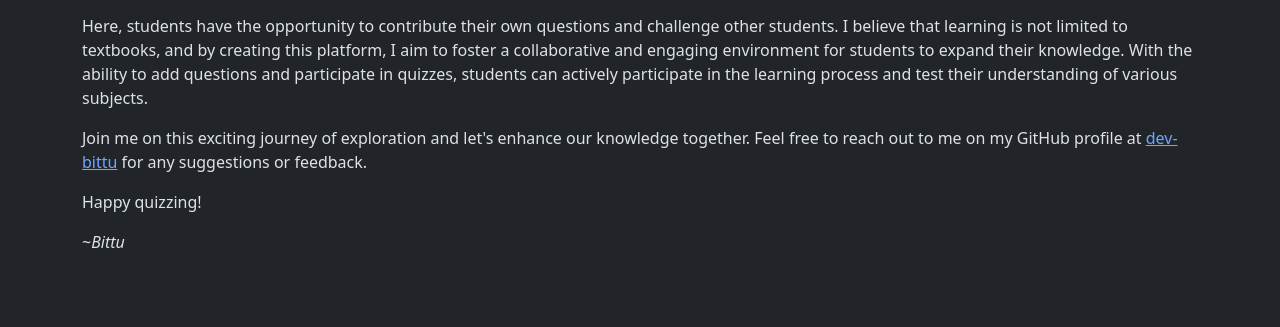
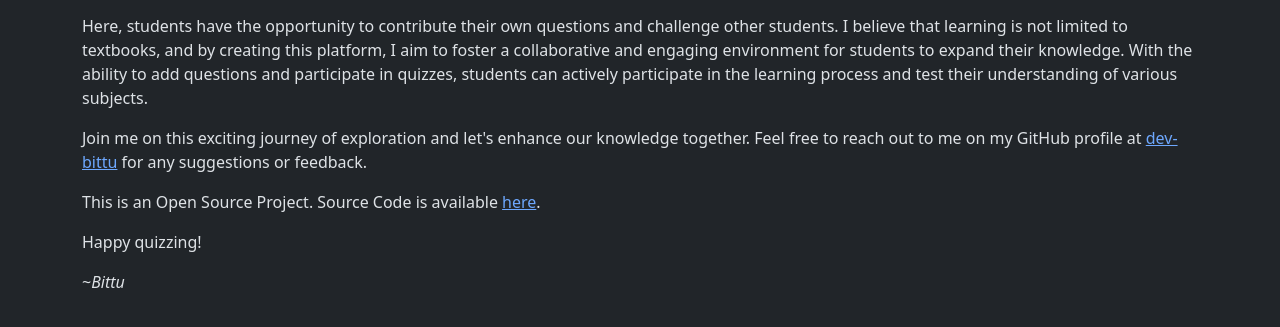
Before and after one commit to dev-bittu/quizapp, a Django app: page / in a window 1280 px wide. Shown: the part 170-497 px from the top of the page. Run offline with Django 4.2, Linux system fonts and the light colour scheme; some libraries are stand-ins or nearby versions.

Commit message:
add link of source code

```diff
--- a/templates/index.html
+++ b/templates/index.html
@@ -13,7 +13,13 @@
   <p>Here, students have the opportunity to contribute their own questions and challenge other students. I believe that learning is not limited to textbooks, and by creating this platform, I aim to foster a collaborative and engaging environment for students to expand their knowledge. With the ability to add questions and participate in quizzes, students can actively participate in the learning process and test their understanding of various subjects.</p>
 </div>
 <div class="row">
-  <p>Join me on this exciting journey of exploration and let's enhance our knowledge together. Feel free to reach out to me on my GitHub profile at <a href="https://github.com/dev-bittu">dev-bittu</a> for any suggestions or feedback.</p>
+  <p>Join me on this exciting journey of exploration and let's enhance our knowledge together.
+     Feel free to reach out to me on my GitHub profile at <a href="https://github.com/dev-bittu">dev-bittu</a> for any suggestions or feedback.
+  </p>
+  <p>
+    This is an Open Source Project.
+    Source Code is available <a href="https://github.com/dev-bittu/quizapp">here</a>.
+  </p>
   <p>Happy quizzing!</p>
 </div>
 <div class="row">
```
